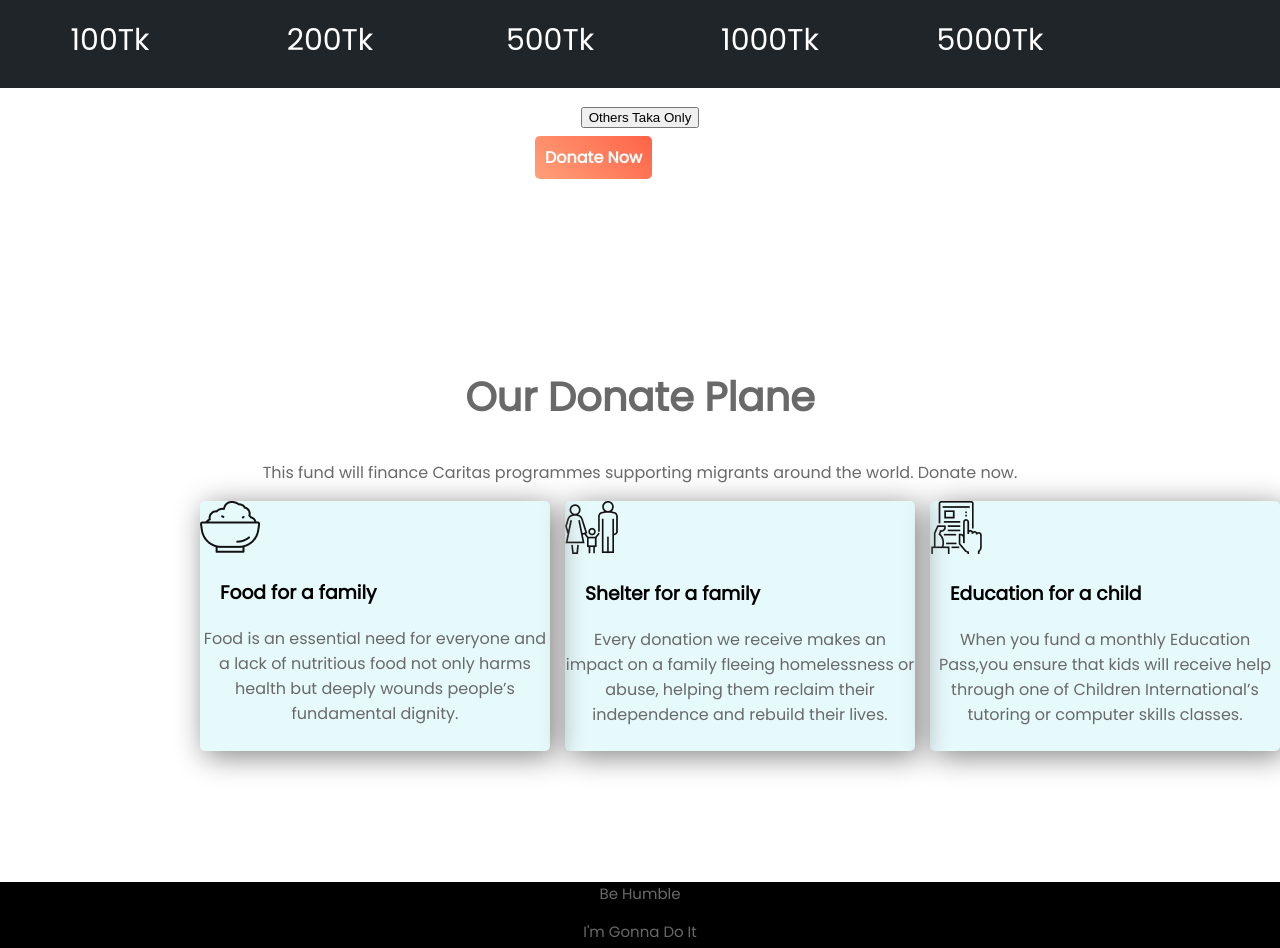
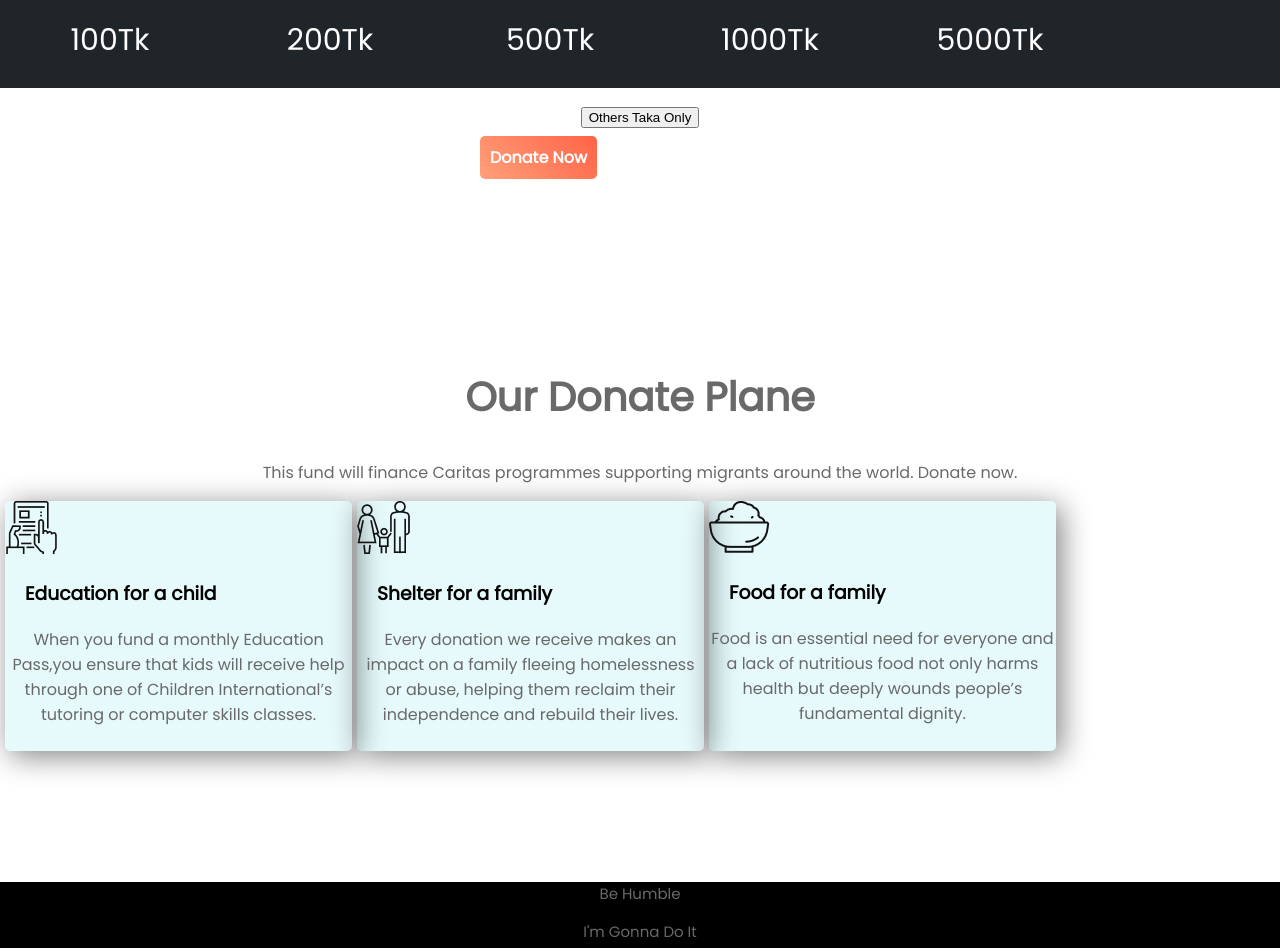
Before and after one commit to FakhruddinRiham/donate-today-projects1, a plain HTML site: page index.html in a window 1280 px wide. Shown: the part 733-1681 px from the top of the page. Drawn offline with Linux system fonts and the light colour scheme.

```diff
--- a/style.css
+++ b/style.css
@@ -44,7 +44,7 @@ section{
     font-size: 30px;
   }
 .link-button{
-    margin-left: 535px;
+    margin-left: 480px;
     width: 50px;
     text-decoration:none;
     background-image: linear-gradient(45deg,lightsalmon,tomato);
@@ -61,10 +61,10 @@ section{
 
 }
 .plan-area{
-    margin-left: 15px;
-    float: right;
+    margin-left:5px;
+    float: left;
     box-shadow: 5px 5px 30px gray;
-    width: 350px;
+    width: 347px;
     height: 250px;
     background: rgba(10, 197, 218, 0.1);
     border-radius: 5px;
```
